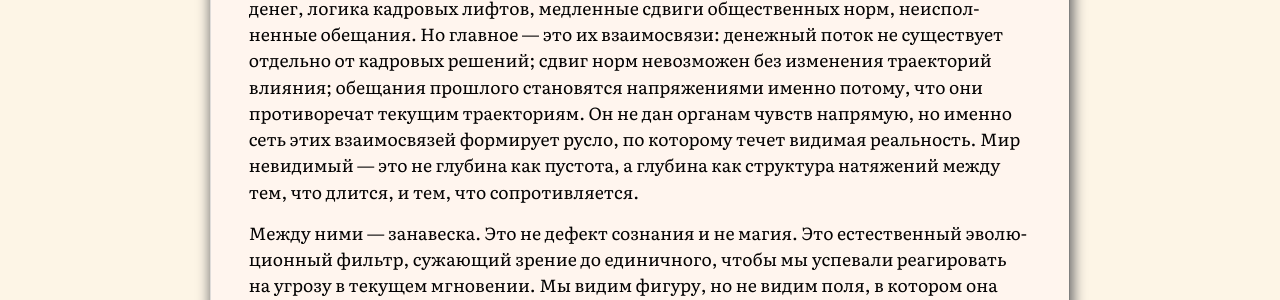
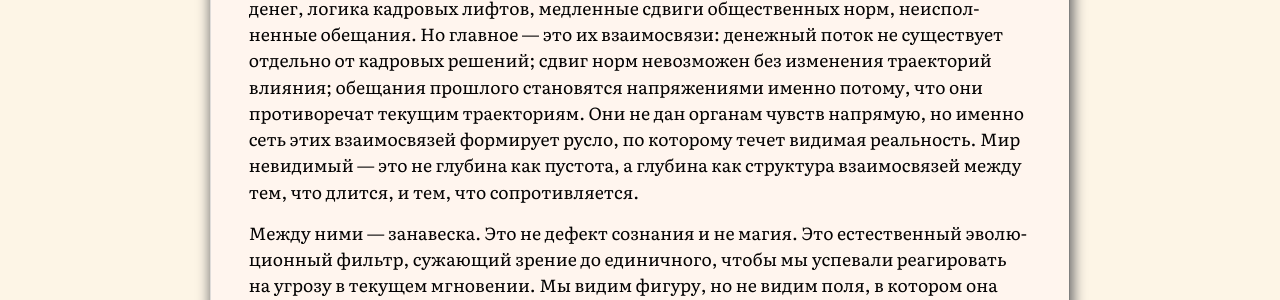
Before and after one commit to SergSi/land-use-art, a Jekyll site: the page built from _posts/2026-08-24-wawe.md, in a window 1280 px wide and 900 px high, scrolled down 1136 px. Shown: the part 292-592 px from the top of the window. Built offline with Jekyll 4.4.1, drawn with Linux system fonts in a browser that asks for light colours; some web fonts are replaced; some of the changed text lies outside the part shown.

Commit message:
Update 2026-08-24-wawe.md

```diff
--- a/_posts/2026-08-24-wawe.md
+++ b/_posts/2026-08-24-wawe.md
@@ -17,7 +17,7 @@ class: analitika
 
 **Мир видимый** — это то, что дано в ощущениях здесь и сейчас: тела, документы, цены, лица, удары, голоса. Он плотен, дискретен, подчиняется стреле времени. В нем действуют привычная причинность и линейная логика: «возросла цена земли → выросла арендная ставка», «подписан указ → вступил в силу». Это мир событий, фактов и фигур. Он транслируется по телевизору. Он реален, но он — лишь *поверхность*.
 
-**Мир невидимый** — это то, что длится за горизонтом текущего мгновения: траектории денег, логика кадровых лифтов, медленные сдвиги общественных норм, неисполненные обещания. Но главное — это их взаимосвязи: денежный поток не существует отдельно от кадровых решений; сдвиг норм невозможен без изменения траекторий влияния; обещания прошлого становятся напряжениями именно потому, что они противоречат текущим траекториям. Он не дан органам чувств напрямую, но именно сеть этих взаимосвязей формирует русло, по которому течет видимая реальность. Мир невидимый — это не глубина как пустота, а глубина как структура натяжений между тем, что длится, и тем, что сопротивляется.
+**Мир невидимый** — это то, что длится за горизонтом текущего мгновения: траектории денег, логика кадровых лифтов, медленные сдвиги общественных норм, неисполненные обещания. Но главное — это их взаимосвязи: денежный поток не существует отдельно от кадровых решений; сдвиг норм невозможен без изменения траекторий влияния; обещания прошлого становятся напряжениями именно потому, что они противоречат текущим траекториям. Они не дан органам чувств напрямую, но именно сеть этих взаимосвязей формирует русло, по которому течет видимая реальность. Мир невидимый — это не глубина как пустота, а глубина как структура взаимосвязей между тем, что длится, и тем, что сопротивляется.
 
 Между ними — занавеска. Это не дефект сознания и не магия. Это естественный эволюционный фильтр, сужающий зрение до единичного, чтобы мы успевали реагировать на угрозу в текущем мгновении. Мы видим фигуру, но не видим поля, в котором она возникла. Мы реагируем на удар, но не замечаем напряжения, которое его подготовило. Мы не видим траекторию, потому что смотрим на точку.
 
```
